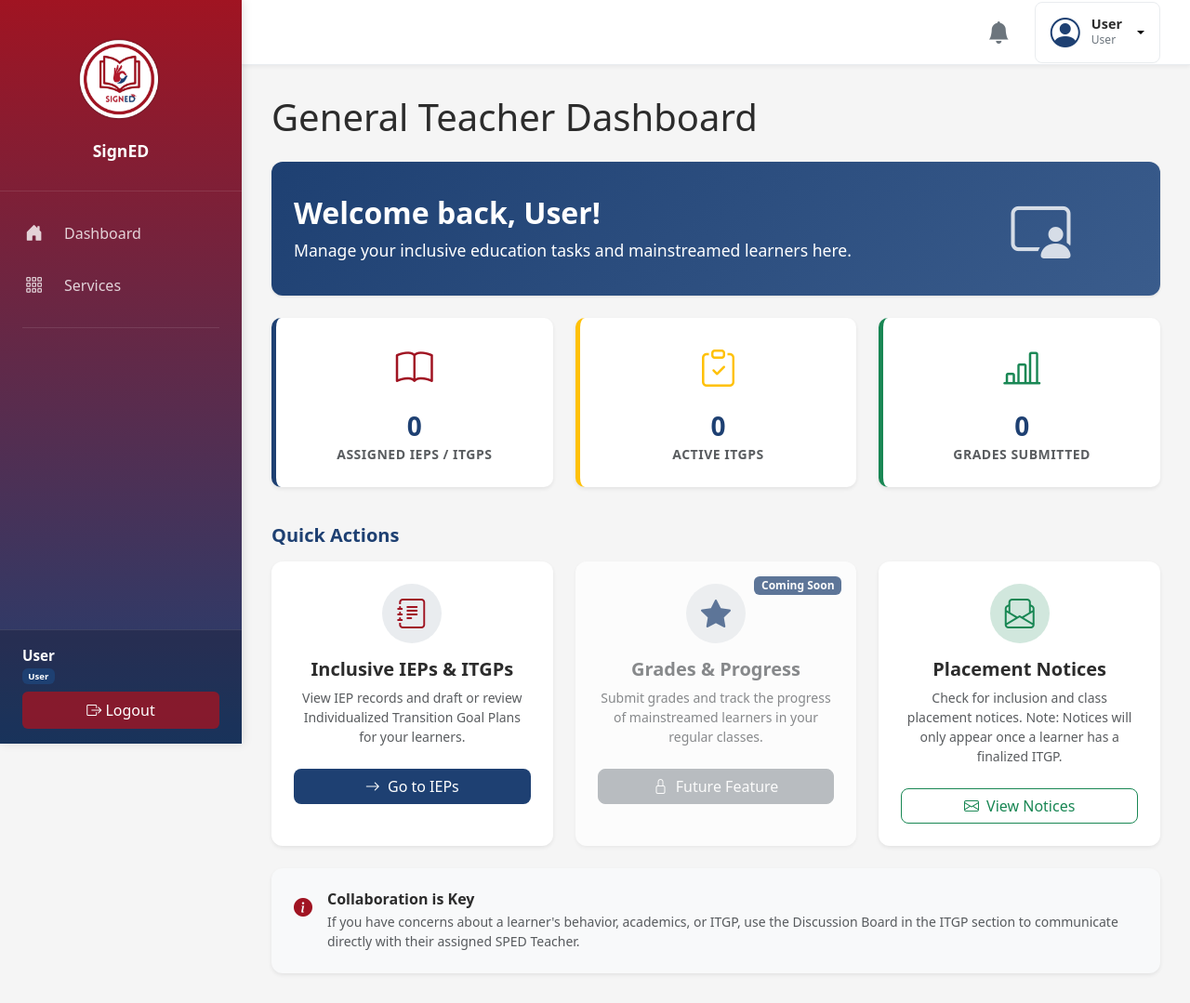
After one commit to artastele/Signedd, a PHP site: page /Signedd/app/Views/dashboard/general_teacher.php in a window 1280 px wide. The commit adds this page. Shown: the whole page at 93% size. Run offline with PHP 8.4, Linux system fonts and the light colour scheme; data comes from the database, SQL or seed files in the repository; some libraries are stand-ins or nearby versions.

Commit message:
finall na jd

```diff
--- /dev/null
+++ b/app/Views/dashboard/general_teacher.php
@@ -0,0 +1,133 @@
+<?php
+$pageTitle = 'General Teacher Dashboard - SignED';
+require_once __DIR__ . '/../layouts/header.php';
+?>
+
+<body data-logged-in="true">
+
+<?php require_once __DIR__ . '/../layouts/sidebar.php'; ?>
+<?php require_once __DIR__ . '/../layouts/topbar.php'; ?>
+
+<div class="main-content">
+    <h1 class="mb-4">General Teacher Dashboard</h1>
+
+    <!-- Welcome Banner -->
+    <div class="card mb-4" style="background: linear-gradient(135deg, #1e4072 0%, #3a5c8c 100%); color: white; border: none; border-radius: 12px;">
+        <div class="card-body p-4">
+            <div class="row align-items-center">
+                <div class="col-md-9">
+                    <h2 class="mb-2 fw-bold">Welcome back, <?php echo htmlspecialchars($userName ?? 'Teacher'); ?>!</h2>
+                    <p class="mb-0 lead" style="font-size: 1.1rem;">Manage your inclusive education tasks and mainstreamed learners here.</p>
+                </div>
+                <div class="col-md-3 text-center d-none d-md-block">
+                    <i class="bi bi-person-video3" style="font-size: 4rem; opacity: 0.8;"></i>
+                </div>
+            </div>
+        </div>
+    </div>
+
+    <!-- Statistics Cards -->
+    <div class="row mb-4">
+        <div class="col-md-4 mb-3">
+            <div class="card border-0 shadow-sm" style="border-left: 5px solid #1e4072 !important; border-radius: 10px;">
+                <div class="card-body text-center py-4">
+                    <i class="bi bi-book text-primary" style="font-size: 2.5rem;"></i>
+                    <h3 class="mt-3 mb-0 fw-bold" style="color: #1e4072;"><?php echo (int)($assignedIepsCount ?? 0); ?></h3>
+                    <small class="text-muted fw-semibold text-uppercase" style="letter-spacing: 0.5px;">Assigned IEPs / ITGPs</small>
+                </div>
+            </div>
+        </div>
+        <div class="col-md-4 mb-3">
+            <div class="card border-0 shadow-sm" style="border-left: 5px solid #ffc107 !important; border-radius: 10px;">
+                <div class="card-body text-center py-4">
+                    <i class="bi bi-clipboard-check text-warning" style="font-size: 2.5rem;"></i>
+                    <h3 class="mt-3 mb-0 fw-bold" style="color: #1e4072;"><?php echo (int)($activeITGPs ?? 0); ?></h3>
+                    <small class="text-muted fw-semibold text-uppercase" style="letter-spacing: 0.5px;">Active ITGPs</small>
+                </div>
+            </div>
+        </div>
+        <div class="col-md-4 mb-3">
+            <div class="card border-0 shadow-sm" style="border-left: 5px solid #198754 !important; border-radius: 10px;">
+                <div class="card-body text-center py-4">
+                    <i class="bi bi-bar-chart-line text-success" style="font-size: 2.5rem;"></i>
+                    <h3 class="mt-3 mb-0 fw-bold" style="color: #1e4072;"><?php echo (int)($submittedGrades ?? 0); ?></h3>
+                    <small class="text-muted fw-semibold text-uppercase" style="letter-spacing: 0.5px;">Grades Submitted</small>
+                </div>
+            </div>
+        </div>
+    </div>
+
+    <!-- Quick Actions -->
+    <h5 class="mb-3 fw-bold" style="color: #1e4072;">Quick Actions</h5>
+    <div class="row">
+        <!-- IEP Records (ITGP) -->
+        <div class="col-md-4 mb-3">
+            <div class="card border-0 shadow-sm h-100" style="border-radius: 12px; transition: transform 0.2s;">
+                <div class="card-body text-center p-4">
+                    <div class="rounded-circle d-inline-flex align-items-center justify-content-center mb-3" style="width: 64px; height: 64px; background: #e9ecef;">
+                        <i class="bi bi-journal-text text-primary" style="font-size: 2rem;"></i>
+                    </div>
+                    <h5 class="card-title fw-bold">Inclusive IEPs & ITGPs</h5>
+                    <p class="text-muted small mb-4">View IEP records and draft or review Individualized Transition Goal Plans for your learners.</p>
+                    <a href="<?php echo defined('BASE_PATH') ? BASE_PATH : ''; ?>/iep" class="btn text-white w-100" style="background: #1e4072; border-radius: 8px;">
+                        <i class="bi bi-arrow-right me-1"></i> Go to IEPs
+                    </a>
+                </div>
+            </div>
+        </div>
+
+        <!-- Grades and Progress (Future Feature) -->
+        <div class="col-md-4 mb-3">
+            <div class="card border-0 shadow-sm h-100" style="border-radius: 12px; transition: transform 0.2s; opacity: 0.7;">
+                <div class="card-body text-center p-4">
+                    <span class="badge bg-secondary position-absolute top-0 end-0 mt-3 me-3">Coming Soon</span>
+                    <div class="rounded-circle d-inline-flex align-items-center justify-content-center mb-3" style="width: 64px; height: 64px; background: #e9ecef;">
+                        <i class="bi bi-star-fill text-secondary" style="font-size: 2rem;"></i>
+                    </div>
+                    <h5 class="card-title fw-bold text-muted">Grades &amp; Progress</h5>
+                    <p class="text-muted small mb-4">Submit grades and track the progress of mainstreamed learners in your regular classes.</p>
+                    <button class="btn btn-secondary w-100" style="border-radius: 8px;" disabled>
+                        <i class="bi bi-lock me-1"></i> Future Feature
+                    </button>
+                </div>
+            </div>
+        </div>
+
+        <!-- Placements -->
+        <div class="col-md-4 mb-3">
+            <div class="card border-0 shadow-sm h-100" style="border-radius: 12px; transition: transform 0.2s;">
+                <div class="card-body text-center p-4">
+                    <div class="rounded-circle d-inline-flex align-items-center justify-content-center mb-3" style="width: 64px; height: 64px; background: #d1e7dd;">
+                        <i class="bi bi-envelope-paper text-success" style="font-size: 2rem;"></i>
+                    </div>
+                    <h5 class="card-title fw-bold">Placement Notices</h5>
+                    <p class="text-muted small mb-4">Check for inclusion and class placement notices. Note: Notices will only appear once a learner has a finalized ITGP.</p>
+                    <a href="<?php echo defined('BASE_PATH') ? BASE_PATH : ''; ?>/iep" class="btn btn-outline-success w-100" style="border-radius: 8px;">
+                        <i class="bi bi-envelope me-1"></i> View Notices
+                    </a>
+                </div>
+            </div>
+        </div>
+    </div>
+
+    <!-- Info Note -->
+    <div class="card border-0 shadow-sm mt-2" style="border-radius: 12px; background: #f8f9fa;">
+        <div class="card-body p-4 d-flex align-items-start gap-3">
+            <i class="bi bi-info-circle-fill text-primary mt-1 fs-5"></i>
+            <div>
+                <h6 class="fw-bold mb-1">Collaboration is Key</h6>
+                <p class="text-muted small mb-0">If you have concerns about a learner's behavior, academics, or ITGP, use the Discussion Board in the ITGP section to communicate directly with their assigned SPED Teacher.</p>
+            </div>
+        </div>
+    </div>
+
+</div>
+
+<style>
+    .card.h-100:hover {
+        transform: translateY(-4px);
+        box-shadow: 0 .5rem 1rem rgba(0,0,0,.15)!important;
+    }
+</style>
+
+<?php require_once __DIR__ . '/../layouts/footer.php'; ?>
--- a/app/Views/iep/index.php
+++ b/app/Views/iep/index.php
@@ -138,6 +138,7 @@ $statusColors = ['draft'=>'#6c757d','signing'=>'#ffc107','signed'=>'#3b6d11','lo
                         <td><?php echo date('M d, Y', strtotime($iep['created_at'])); ?></td>
                         <td>
                             <div class="d-flex gap-1 flex-wrap">
+                                <?php if ($role !== 'general_teacher'): ?>
                                 <a href="<?php echo $basePath; ?>/iep/form/<?php echo $iep['id']; ?>"
                                    class="btn btn-sm" style="background:#1e4072;color:white;">
                                     <i class="bi bi-eye me-1"></i>View
@@ -146,6 +147,7 @@ $statusColors = ['draft'=>'#6c757d','signing'=>'#ffc107','signed'=>'#3b6d11','lo
                                    class="btn btn-sm btn-outline-secondary">
                                     <i class="bi bi-printer me-1"></i>Print
                                 </a>
+                                <?php endif; ?>
                                 <?php if (RoleMiddleware::hasPermission('progress_report.view') || RoleMiddleware::hasPermission('progress_report.view_own_child')): ?>
                                 <a href="<?php echo $basePath; ?>/iep/<?php echo (int)$iep['id']; ?>/learning-outcomes/grades"
                                    class="btn btn-sm btn-outline-primary">
```
Also changed, not shown: app/Controllers/DashboardController.php (+17 -2 lines), app/Views/dashboard/parent.php (+1 -6 lines), app/Views/itgp/index.php (+33 -4 lines), scratch_reset_itgp.php (added, +59 -0 lines).
